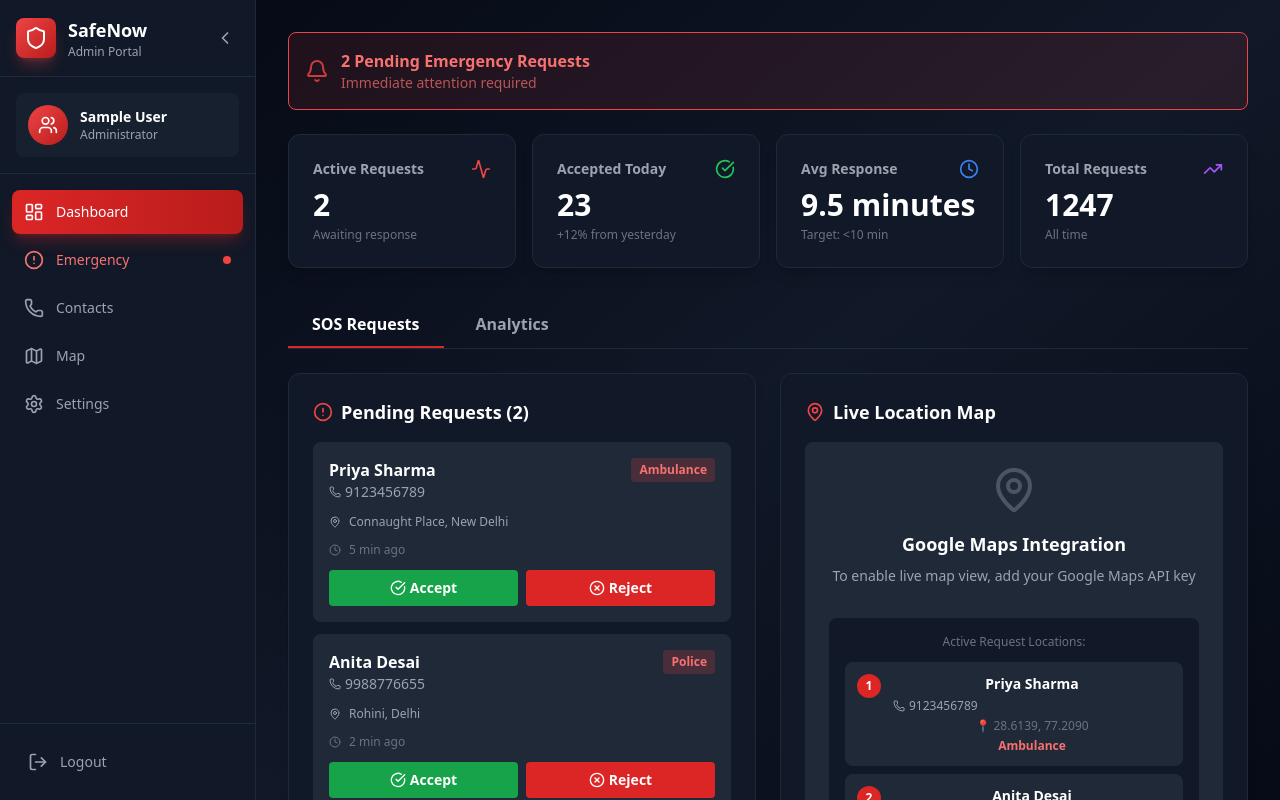
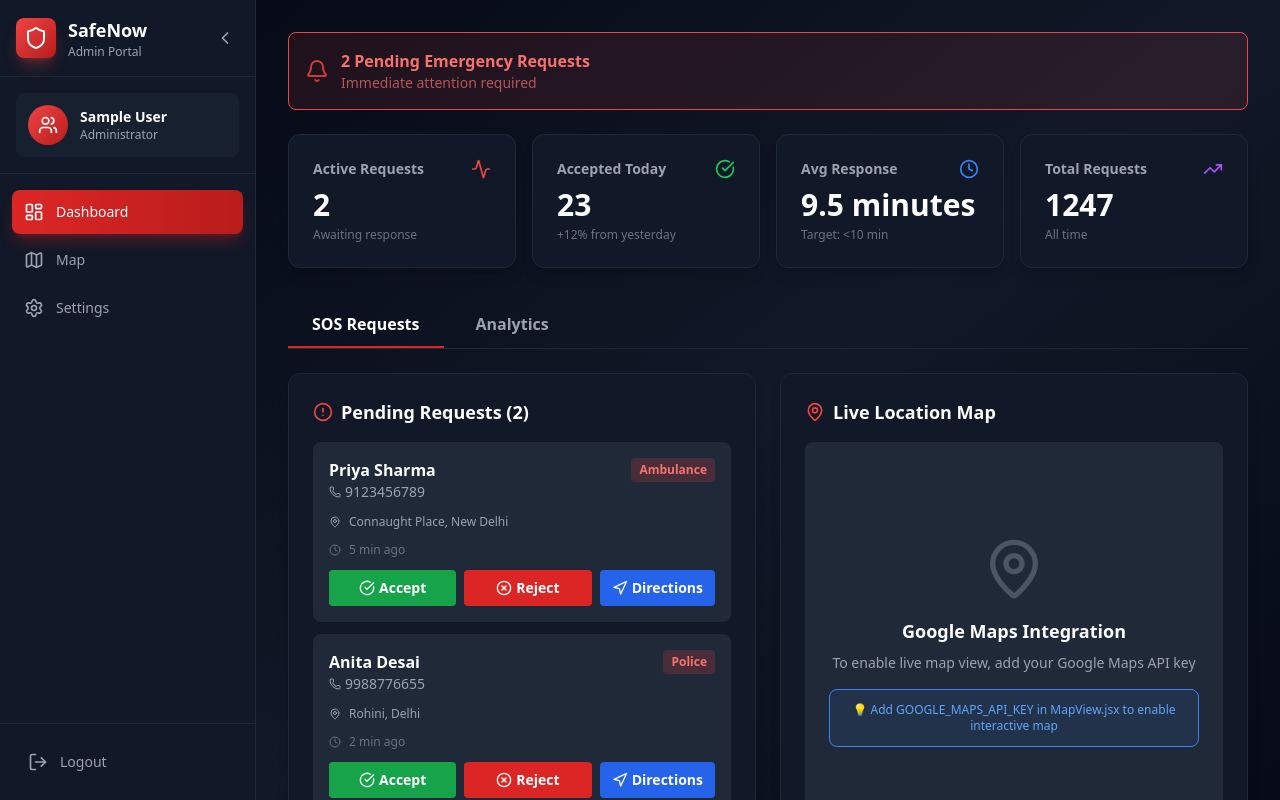
Before and after one commit to dishusingla001/SAFENOW, a React (Vite) app in the folder frontend/: page /admin-dashboard in a window 1280 px wide. Shown: the top 800 px of the page. Built offline with nearby package versions, Linux system fonts and the light colour scheme; sample sign-in values are in the browser's storage.

Commit message:
add direction button

```diff
--- a/frontend/src/components/AdminDashboard.jsx
+++ b/frontend/src/components/AdminDashboard.jsx
@@ -13,6 +13,7 @@ import {
   Activity,
   TrendingUp,
   AlertCircle,
+  Navigation,
 } from "lucide-react";
 import { useAuth } from "../contexts/AuthContext";
 import { useWebSocket } from "../hooks/useWebSocket";
@@ -107,6 +108,12 @@ const AdminDashboard = () => {
     navigate("/login");
   };
 
+  // Function to open Google Maps directions
+  const openDirections = (latitude, longitude) => {
+    const url = `https://www.google.com/maps/dir/?api=1&destination=${latitude},${longitude}`;
+    window.open(url, "_blank");
+  };
+
   const handleSectionChange = (section) => {
     setActiveSection(section);
     window.location.hash = section;
@@ -140,9 +147,12 @@ const AdminDashboard = () => {
             <Bell className="w-6 h-6 text-red-500 animate-pulse" />
             <div>
               <p className="text-red-400 font-semibold">
-                {pendingRequests.length} Pending Emergency {pendingRequests.length === 1 ? 'Request' : 'Requests'}
+                {pendingRequests.length} Pending Emergency{" "}
+                {pendingRequests.length === 1 ? "Request" : "Requests"}
               </p>
-              <p className="text-red-400/70 text-sm">Immediate attention required</p>
+              <p className="text-red-400/70 text-sm">
+                Immediate attention required
+              </p>
             </div>
           </div>
         )}
@@ -156,126 +166,11 @@ const AdminDashboard = () => {
           <div className="space-y-6">
             <div>
               <h2 className="text-2xl font-bold text-white mb-2">Live Map</h2>
-              <p className="text-gray-400">Real-time emergency request locations</p>
-            </div>
-            <div className="card p-6" style={{ height: "600px" }}>
-              <MapView requests={requests} selectedRequest={selectedRequest} />
-            </div>
-          </div>
-        ) : activeSection === "emergency" ? (
-          <div className="space-y-6">
-            <div>
-              <h2 className="text-2xl font-bold text-white mb-2">Emergency Management</h2>
-              <p className="text-gray-400">Monitor and respond to emergency requests</p>
-            </div>
-
-            {/* Emergency Stats */}
-            <div className="grid grid-cols-1 md:grid-cols-3 gap-4">
-              <div className="card p-6">
-                <div className="flex items-center justify-between mb-2">
-                  <h3 className="text-sm font-semibold text-gray-400">
-                    Critical
-                  </h3>
-                  <AlertCircle className="w-5 h-5 text-red-500" />
-                </div>
-                <p className="text-3xl font-bold text-white">
-                  {pendingRequests.filter(r => r.type === "Ambulance").length}
-                </p>
-                <p className="text-xs text-gray-500 mt-1">Medical emergencies</p>
-              </div>
-
-              <div className="card p-6">
-                <div className="flex items-center justify-between mb-2">
-                  <h3 className="text-sm font-semibold text-gray-400">
-                    Security
-                  </h3>
-                  <Shield className="w-5 h-5 text-blue-500" />
-                </div>
-                <p className="text-3xl font-bold text-white">
-                  {pendingRequests.filter(r => r.type === "Police").length}
-                </p>
-                <p className="text-xs text-gray-500 mt-1">Police assistance</p>
-              </div>
-
-              <div className="card p-6">
-                <div className="flex items-center justify-between mb-2">
-                  <h3 className="text-sm font-semibold text-gray-400">
-                    Response Time
-                  </h3>
-                  <Clock className="w-5 h-5 text-green-500" />
-                </div>
-                <p className="text-3xl font-bold text-white">9.2m</p>
-                <p className="text-xs text-gray-500 mt-1">Average today</p>
-              </div>
-            </div>
-
-            {/* Pending Requests */}
-            <div className="card p-6">
-              <h3 className="text-lg font-bold text-white mb-4 flex items-center gap-2">
-                <AlertCircle className="w-5 h-5 text-red-500" />
-                Active Emergency Requests
-              </h3>
-              {loading ? (
-                <div className="text-center py-8">
-                  <div className="w-8 h-8 border-2 border-primary-500 border-t-transparent rounded-full animate-spin mx-auto" />
-                  <p className="text-gray-400 mt-3">Loading requests...</p>
-                </div>
-              ) : pendingRequests.length === 0 ? (
-                <div className="text-center py-8">
-                  <CheckCircle className="w-12 h-12 text-gray-600 mx-auto mb-3" />
-                  <p className="text-gray-400">No pending requests</p>
-                </div>
-              ) : (
-                <div className="grid gap-3">
-                  {pendingRequests.map((request) => (
-                    <div
-                      key={request.id}
-                      className="p-4 bg-dark-800 rounded-lg hover:bg-dark-700 transition-all"
-                    >
-                      <div className="flex items-start justify-between mb-3">
-                        <div>
-                          <p className="font-semibold text-white">
-                            {request.userName}
-                          </p>
-                          <p className="text-sm text-gray-400 flex items-center gap-1">
-                            <Phone className="w-3 h-3" />
-                            {request.userId}
+              <p className="text-gray-400">
+                Real-time emergency request locations
               </p>
             </div>
-                        <span className="px-2 py-1 bg-red-500/20 text-red-400 text-xs font-semibold rounded">
-                          {request.type}
-                        </span>
-                      </div>
-
-                      <div className="flex items-center gap-2 text-xs text-gray-400 mb-3">
-                        <MapPin className="w-3 h-3" />
-                        <span>
-                          {request.location.address ||
-                            `${request.location.latitude.toFixed(4)}, ${request.location.longitude.toFixed(4)}`}
-                        </span>
-                      </div>
-
-                      <div className="flex gap-2">
-                        <button
-                          onClick={() => handleAcceptRequest(request.id)}
-                          className="flex-1 px-3 py-2 bg-green-600 hover:bg-green-700 text-white text-sm font-semibold rounded transition-colors flex items-center justify-center gap-1"
-                        >
-                          <CheckCircle className="w-4 h-4" />
-                          Accept
-                        </button>
-                        <button
-                          onClick={() => handleRejectRequest(request.id)}
-                          className="flex-1 px-3 py-2 bg-red-600 hover:bg-red-700 text-white text-sm font-semibold rounded transition-colors flex items-center justify-center gap-1"
-                        >
-                          <XCircle className="w-4 h-4" />
-                          Reject
-                        </button>
-                      </div>
-                    </div>
-                  ))}
-                </div>
-              )}
-            </div>
+            <MapView requests={requests} selectedRequest={selectedRequest} />
           </div>
         ) : (
           <>
@@ -305,7 +200,9 @@ const AdminDashboard = () => {
                 <p className="text-3xl font-bold text-white">
                   {analytics?.completedToday || 23}
                 </p>
-            <p className="text-xs text-gray-500 mt-1">+12% from yesterday</p>
+                <p className="text-xs text-gray-500 mt-1">
+                  +12% from yesterday
+                </p>
               </div>
 
               <div className="card p-6">
@@ -379,7 +276,9 @@ const AdminDashboard = () => {
                     {loading ? (
                       <div className="text-center py-8">
                         <div className="w-8 h-8 border-2 border-primary-500 border-t-transparent rounded-full animate-spin mx-auto" />
-                    <p className="text-gray-400 mt-3">Loading requests...</p>
+                        <p className="text-gray-400 mt-3">
+                          Loading requests...
+                        </p>
                       </div>
                     ) : pendingRequests.length === 0 ? (
                       <div className="text-center py-8">
@@ -447,6 +346,19 @@ const AdminDashboard = () => {
                                 <XCircle className="w-4 h-4" />
                                 Reject
                               </button>
+                              <button
+                                onClick={(e) => {
+                                  e.stopPropagation();
+                                  openDirections(
+                                    request.location.latitude,
+                                    request.location.longitude,
+                                  );
+                                }}
+                                className="px-3 py-2 bg-blue-600 hover:bg-blue-700 text-white text-sm font-semibold rounded transition-colors flex items-center justify-center gap-1"
+                              >
+                                <Navigation className="w-4 h-4" />
+                                Directions
+                              </button>
                             </div>
                           </div>
                         ))}
--- a/frontend/src/components/MapView.jsx
+++ b/frontend/src/components/MapView.jsx
@@ -5,14 +5,14 @@ import {
   InfoWindow,
 } from "@react-google-maps/api";
 import { useState } from "react";
-import { MapPin, Phone, Clock } from "lucide-react";
+import { MapPin } from "lucide-react";
 
 // Note: Replace with your actual Google Maps API key in production
 const GOOGLE_MAPS_API_KEY = "YOUR_GOOGLE_MAPS_API_KEY_HERE";
 
 const mapContainerStyle = {
   width: "100%",
-  height: "500px",
+  height: "400px",
   borderRadius: "8px",
 };
 
@@ -23,6 +23,7 @@ const defaultCenter = {
 
 const MapView = ({ requests, selectedRequest }) => {
   const [infoWindowRequest, setInfoWindowRequest] = useState(null);
+  const [focusedRequest, setFocusedRequest] = useState(selectedRequest);
 
   // If no API key is provided, show a placeholder
   if (
@@ -30,7 +31,7 @@ const MapView = ({ requests, selectedRequest }) => {
     GOOGLE_MAPS_API_KEY === "YOUR_GOOGLE_MAPS_API_KEY_HERE"
   ) {
     return (
-      <div className="w-full h-full bg-dark-800 rounded-lg flex flex-col items-center justify-center p-6 text-center">
+      <div className="w-full h-[400px] bg-dark-800 rounded-lg flex flex-col items-center justify-center p-6 text-center">
         <MapPin className="w-16 h-16 text-gray-600 mb-4" />
         <h3 className="text-lg font-semibold text-white mb-2">
           Google Maps Integration
@@ -38,55 +39,7 @@ const MapView = ({ requests, selectedRequest }) => {
         <p className="text-sm text-gray-400 mb-4">
           To enable live map view, add your Google Maps API key
         </p>
-
-        {/* Mock Map Display */}
-        <div className="w-full bg-dark-900 rounded-lg p-4 mt-4">
-          <p className="text-xs text-gray-500 mb-3">
-            Active Request Locations:
-          </p>
-          {requests.length === 0 ? (
-            <p className="text-sm text-gray-400">No active requests</p>
-          ) : (
-            <div className="space-y-2">
-              {requests.map((request, index) => (
-                <div
-                  key={request.id}
-                  className={`p-3 rounded-lg transition-all ${
-                    selectedRequest?.id === request.id
-                      ? "bg-primary-600/20 border border-primary-600"
-                      : "bg-dark-800"
-                  }`}
-                >
-                  <div className="flex items-start gap-3">
-                    <div className="w-6 h-6 bg-red-600 rounded-full flex items-center justify-center flex-shrink-0">
-                      <span className="text-xs font-bold text-white">
-                        {index + 1}
-                      </span>
-                    </div>
-                    <div className="flex-1 min-w-0">
-                      <p className="text-sm font-semibold text-white truncate">
-                        {request.userName}
-                      </p>
-                      <p className="text-xs text-gray-400 flex items-center gap-1 mt-1">
-                        <Phone className="w-3 h-3" />
-                        {request.userId}
-                      </p>
-                      <p className="text-xs text-gray-500 mt-1">
-                        📍 {request.location.latitude.toFixed(4)},{" "}
-                        {request.location.longitude.toFixed(4)}
-                      </p>
-                      <p className="text-xs text-red-400 mt-1 font-semibold">
-                        {request.type}
-                      </p>
-                    </div>
-                  </div>
-                </div>
-              ))}
-            </div>
-          )}
-        </div>
-
-        <div className="mt-4 p-3 bg-blue-500/10 border border-blue-500 rounded-lg">
+        <div className="p-3 bg-blue-500/10 border border-blue-500 rounded-lg">
           <p className="text-xs text-blue-400">
             💡 Add GOOGLE_MAPS_API_KEY in MapView.jsx to enable interactive map
           </p>
@@ -96,7 +49,12 @@ const MapView = ({ requests, selectedRequest }) => {
   }
 
   // Actual Google Maps implementation (when API key is provided)
-  const center = selectedRequest
+  const center = focusedRequest
+    ? {
+        lat: focusedRequest.location.latitude,
+        lng: focusedRequest.location.longitude,
+      }
+    : selectedRequest
       ? {
           lat: selectedRequest.location.latitude,
           lng: selectedRequest.location.longitude,
@@ -109,11 +67,12 @@ const MapView = ({ requests, selectedRequest }) => {
         : defaultCenter;
 
   return (
+    <div className="space-y-4">
       <LoadScript googleMapsApiKey={GOOGLE_MAPS_API_KEY}>
         <GoogleMap
           mapContainerStyle={mapContainerStyle}
           center={center}
-        zoom={selectedRequest ? 15 : 12}
+          zoom={focusedRequest || selectedRequest ? 15 : 12}
           options={{
             styles: [
               // Dark theme for map
@@ -142,11 +101,18 @@ const MapView = ({ requests, selectedRequest }) => {
               icon={{
                 path: window.google.maps.SymbolPath.CIRCLE,
                 fillColor:
-                selectedRequest?.id === request.id ? "#ef4444" : "#dc2626",
+                  selectedRequest?.id === request.id ||
+                  focusedRequest?.id === request.id
+                    ? "#ef4444"
+                    : "#dc2626",
                 fillOpacity: 1,
                 strokeColor: "#ffffff",
                 strokeWeight: 2,
-              scale: selectedRequest?.id === request.id ? 12 : 8,
+                scale:
+                  selectedRequest?.id === request.id ||
+                  focusedRequest?.id === request.id
+                    ? 12
+                    : 8,
               }}
               label={{
                 text: (index + 1).toString(),
@@ -169,7 +135,9 @@ const MapView = ({ requests, selectedRequest }) => {
                 <h3 className="font-bold text-gray-900">
                   {infoWindowRequest.userName}
                 </h3>
-              <p className="text-sm text-gray-600">{infoWindowRequest.type}</p>
+                <p className="text-sm text-gray-600">
+                  {infoWindowRequest.type}
+                </p>
                 <p className="text-xs text-gray-500 mt-1">
                   📞 {infoWindowRequest.userId}
                 </p>
@@ -178,6 +146,7 @@ const MapView = ({ requests, selectedRequest }) => {
           )}
         </GoogleMap>
       </LoadScript>
+    </div>
   );
 };
 
--- a/frontend/src/components/Sidebar.jsx
+++ b/frontend/src/components/Sidebar.jsx
@@ -38,12 +38,14 @@ const Sidebar = ({ onNavigate }) => {
       path: "#",
       section: "emergency",
       highlight: true,
+      showForAdmin: false, // Hide for admin users
     },
     {
       name: t.contacts,
       icon: Phone,
       path: "#",
       section: "contacts",
+      showForAdmin: false, // Hide for admin users
     },
     {
       name: t.map,
@@ -57,7 +59,13 @@ const Sidebar = ({ onNavigate }) => {
       path: "#",
       section: "settings",
     },
-  ];
+  ].filter((item) => {
+    // Filter out items that shouldn't be shown to admin users
+    if (isAdmin && item.showForAdmin === false) {
+      return false;
+    }
+    return true;
+  });
 
   const handleNavigation = (item) => {
     if (onNavigate) {
--- a/frontend/src/components/UserDashboard.jsx
+++ b/frontend/src/components/UserDashboard.jsx
@@ -272,9 +272,7 @@ const UserDashboard = () => {
               </h2>
               <p className="text-gray-400">{tMap.subtitle}</p>
             </div>
-            <div className="card p-6" style={{ height: "600px" }}>
-              <MapView requests={requestHistory} />
-            </div>
+            <MapView requests={requestHistory} />
           </div>
         ) : activeSection === "emergency" ? (
           <div className="max-w-4xl mx-auto space-y-6">
```
Lines whose indentation alone changed are shown as unchanged.
